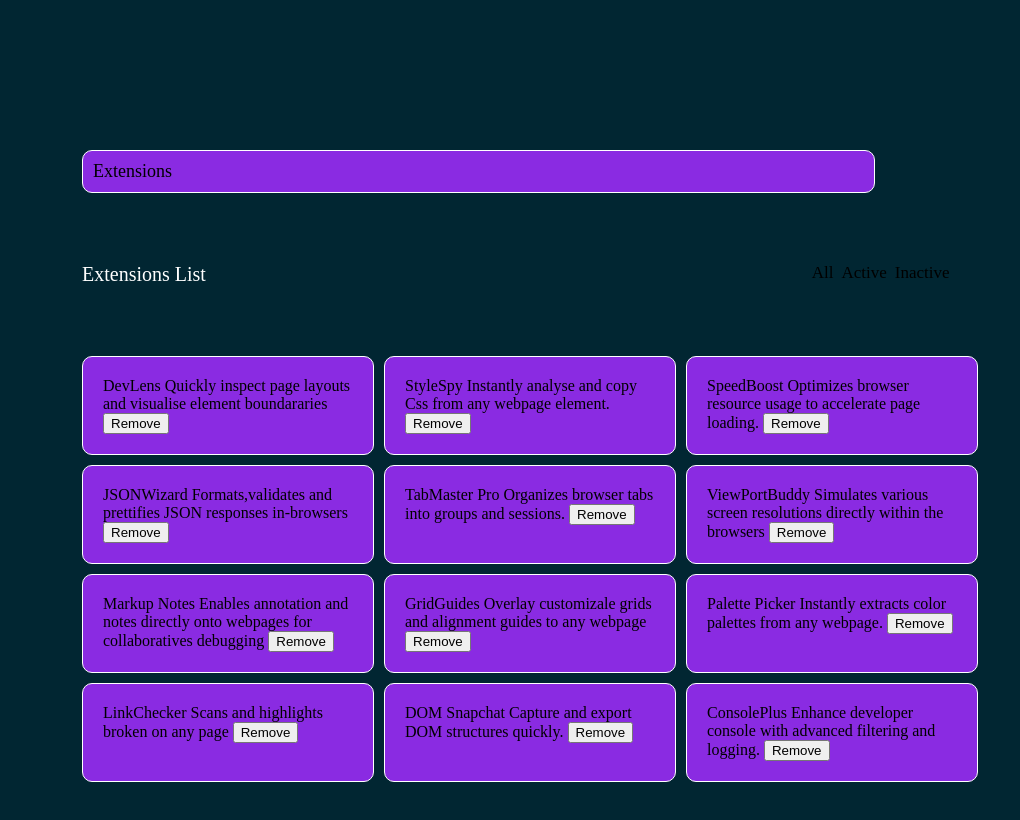
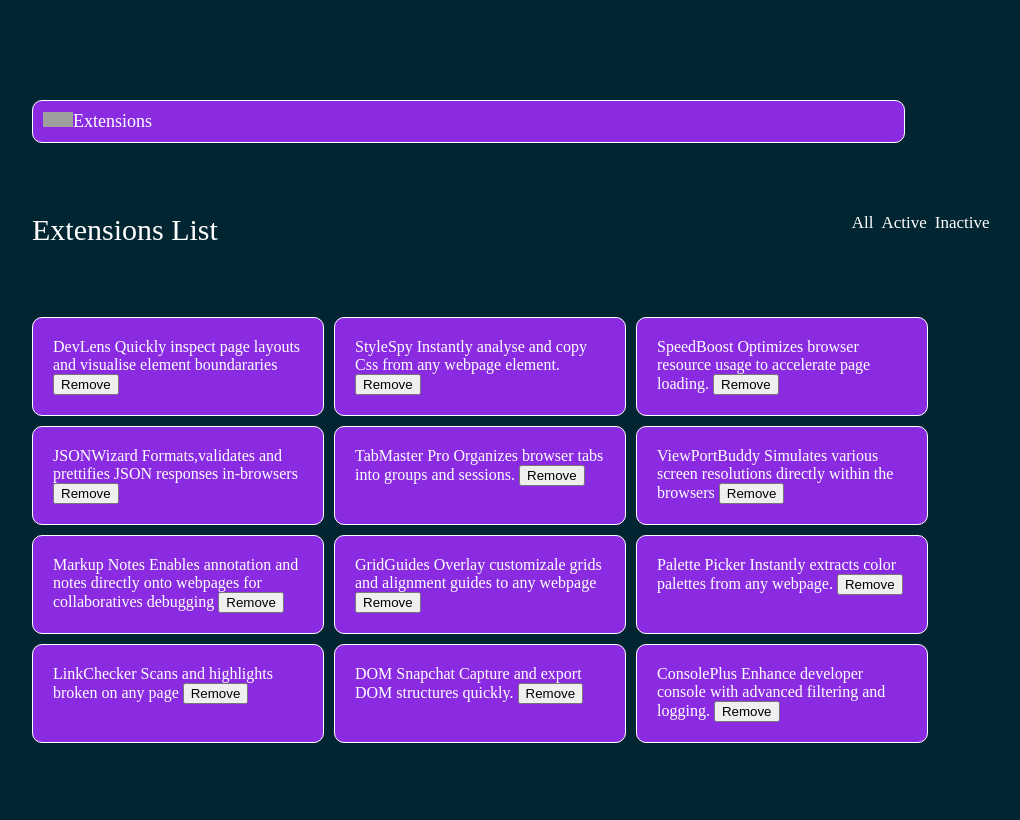
Before and after one commit to Blessing-bit-ui/challenge, a plain HTML site: page index.html in a window 1280 px wide. Shown: the whole page, without its empty margins (146-1166 px from the left). Drawn offline with nearby package versions, Linux system fonts and the light colour scheme; grey boxes are pictures that could not be loaded.

Commit message:
updated css, imported google font and image

```diff
--- a/index.css
+++ b/index.css
@@ -3,8 +3,9 @@ body{
 
 }
 .container{
-    margin: 150px;
+    margin:100px;
     align-items: center;
+    color: white;
 
 }
 .article{
@@ -43,11 +44,13 @@ color: white;
         width:80%;
         margin: 70px;
         gap: 10px;
-
     }
     .Extensions{
     width:80%;
     margin:70px;
+}
+.Extensions-Lists{
+font-size: 30px;
 }
 .flex{
     display: flex;
--- a/index.html
+++ b/index.html
@@ -4,11 +4,12 @@
     <meta charset="UTF-8">
     <meta name="viewport" content="width=device-width, initial-scale=1.0">
    <link rel="stylesheet" href="index.css">
+   <link rel="stylesheet" href="https://fonts.googleapis.com/css2?family=Material+Symbols+Outlined" rel="stylesheet">
     <title>Document</title>
 </head>
 <body>
     <div class="container">
-    <div class="Extensions"> Extensions</div>
+    <div class="Extensions"><img src="https://s3.amazonaws.com/shecodesio-production/uploads/files/000/161/442/original/5555.png?1743023281 " width="30px" height="15px"/>Extensions</div>
     <div class="flex">
     <div class="Extensions-Lists">Extensions List</div>
     <div class="nav-list">
```
